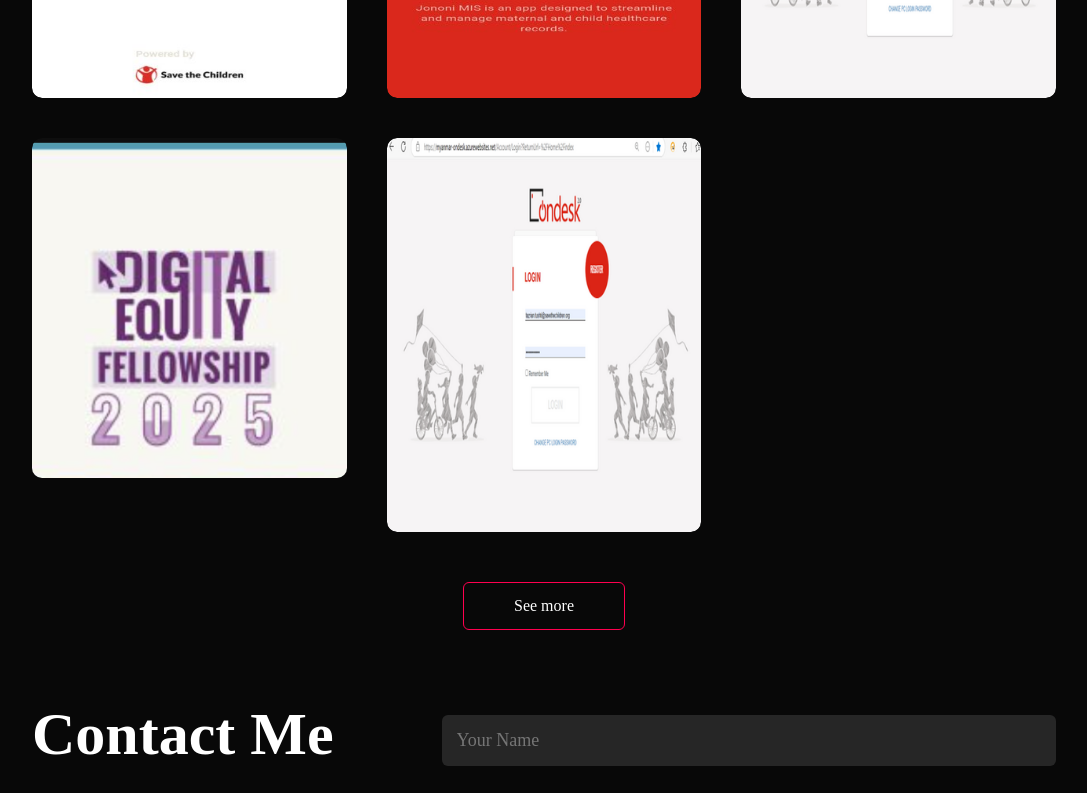
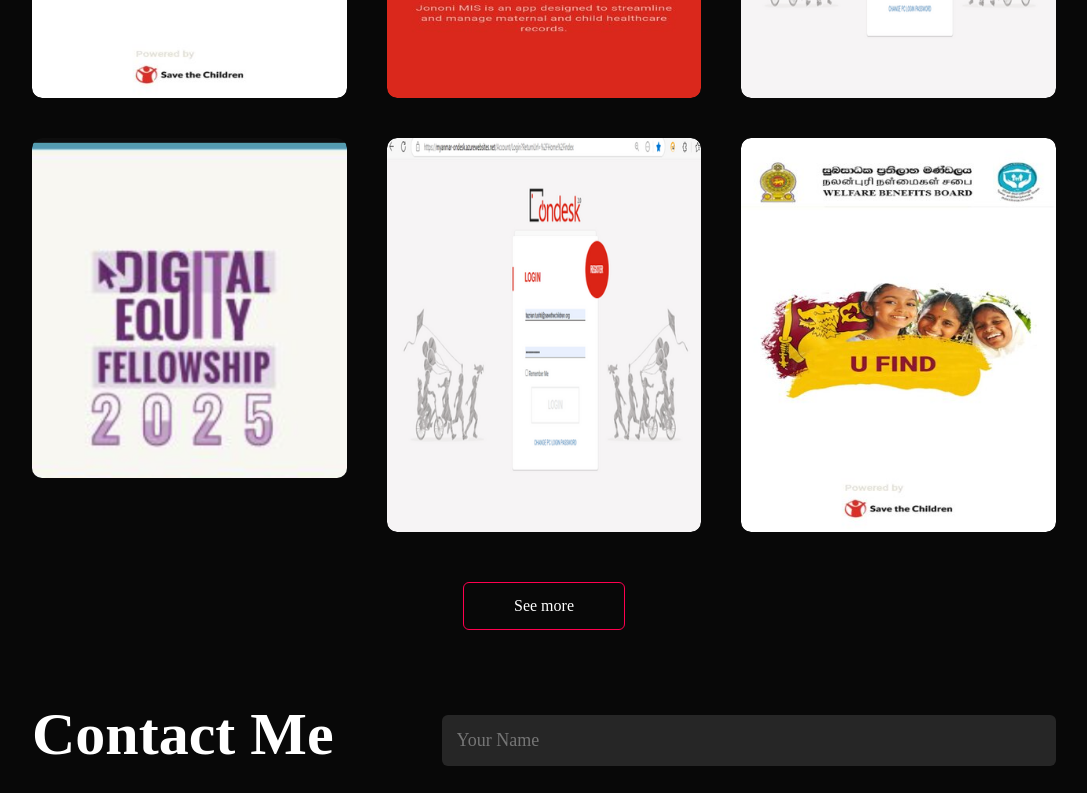
Before and after one commit to Tazrian1999/Tazrian1999.github.io, a plain HTML site: page index.html in a window 1280 px wide. Shown: the part 2320-3113 px from the top of the page, without its empty margins (96-1183 px from the left). Drawn offline with Linux system fonts and the light colour scheme.

Commit message:
Initial Commit

```diff
--- a/index.html
+++ b/index.html
@@ -179,6 +179,16 @@
                 <p> </p>
                 <a href="#"><i class="fa-solid fa-arrow-up-right-from-square"></i></a>
             </div>
+            </div> <!-- close work-5 -->
+
+            <div class="work">
+            <img src="Images/work-6.jpg">
+            <div class="layer">
+                <h3>Room Booking ML Model</h3>
+                <p> Myanmar OnDesk of Save the Children Myanmar. This system ensures functionality, usability,
+                and performance to optimize the booking experience.</p>
+                <a href="#"><i class="fa-solid fa-arrow-up-right-from-square"></i></a>
+            </div>
             </div>
 
          </div>
```
Also changed, not shown: Images/work-6.jpg (added). Lines whose indentation alone changed are shown as unchanged.
